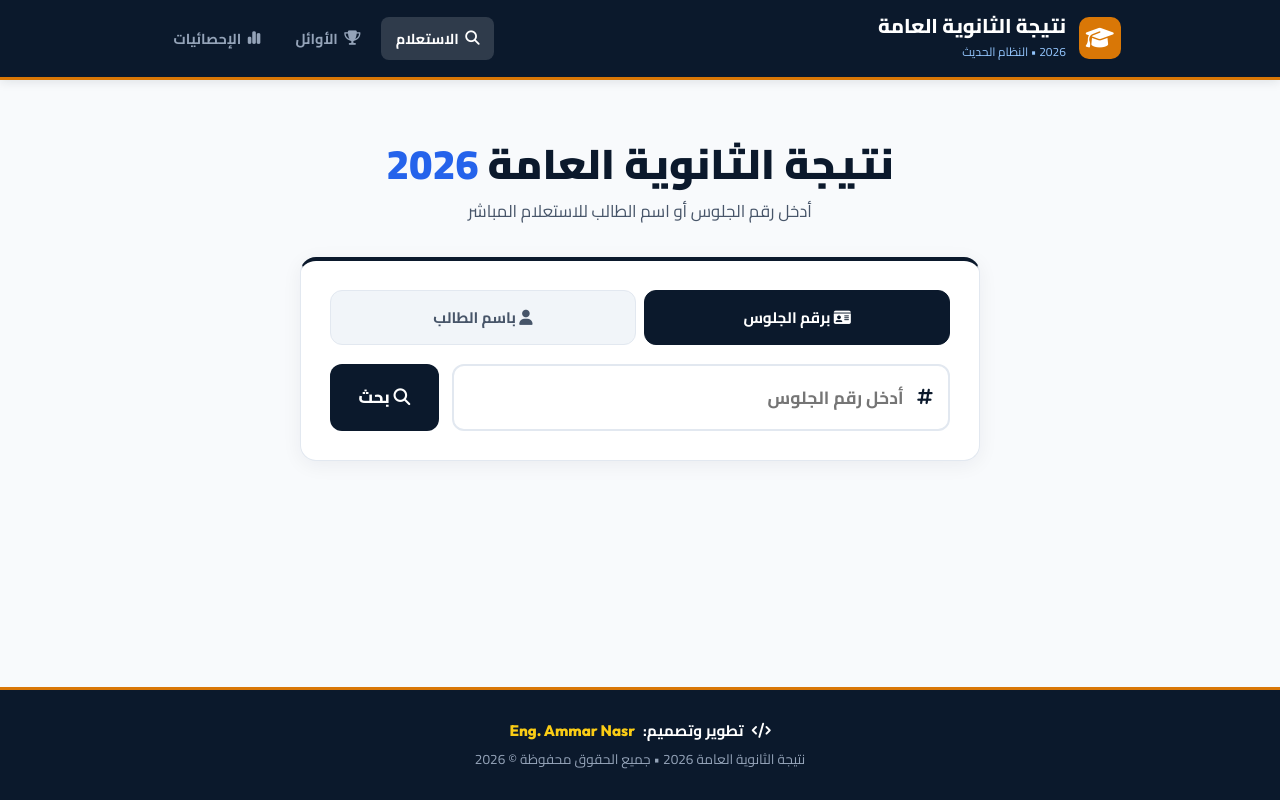
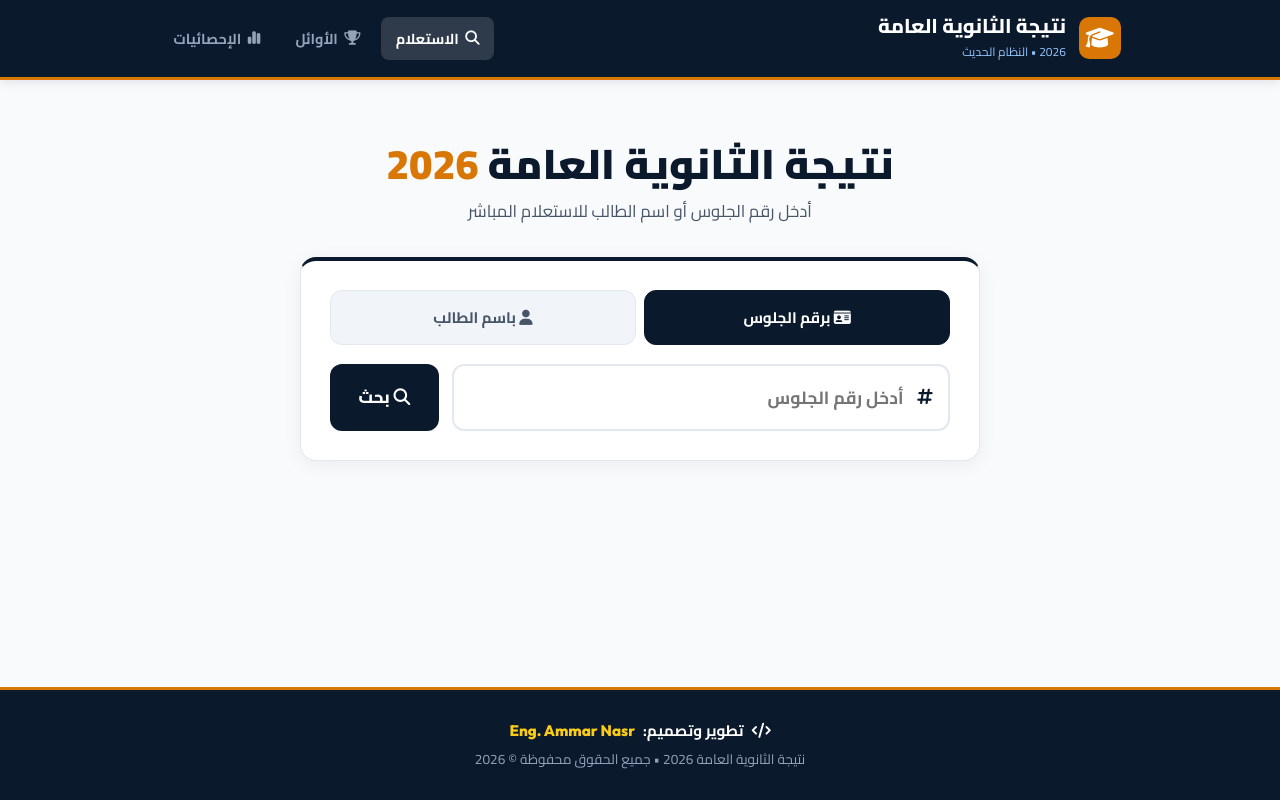
Before and after one commit to Ammar-nasr13/natga, a website: page public/index.html in a window 1280 px wide. Drawn offline with nearby package versions, Linux system fonts and the light colour scheme; a web font is replaced by a local one.

Commit message:
Set color of 2026 in hero title to match gold navbar bottom border

```diff
--- a/public/style.css
+++ b/public/style.css
@@ -188,7 +188,7 @@ body {
     margin-bottom: 0.4rem;
     line-height: 1.3;
 }
-.hero-title span { color: var(--accent-blue); }
+.hero-title span { color: var(--accent-gold); }
 
 .hero-subtitle {
     color: var(--text-secondary);
```
